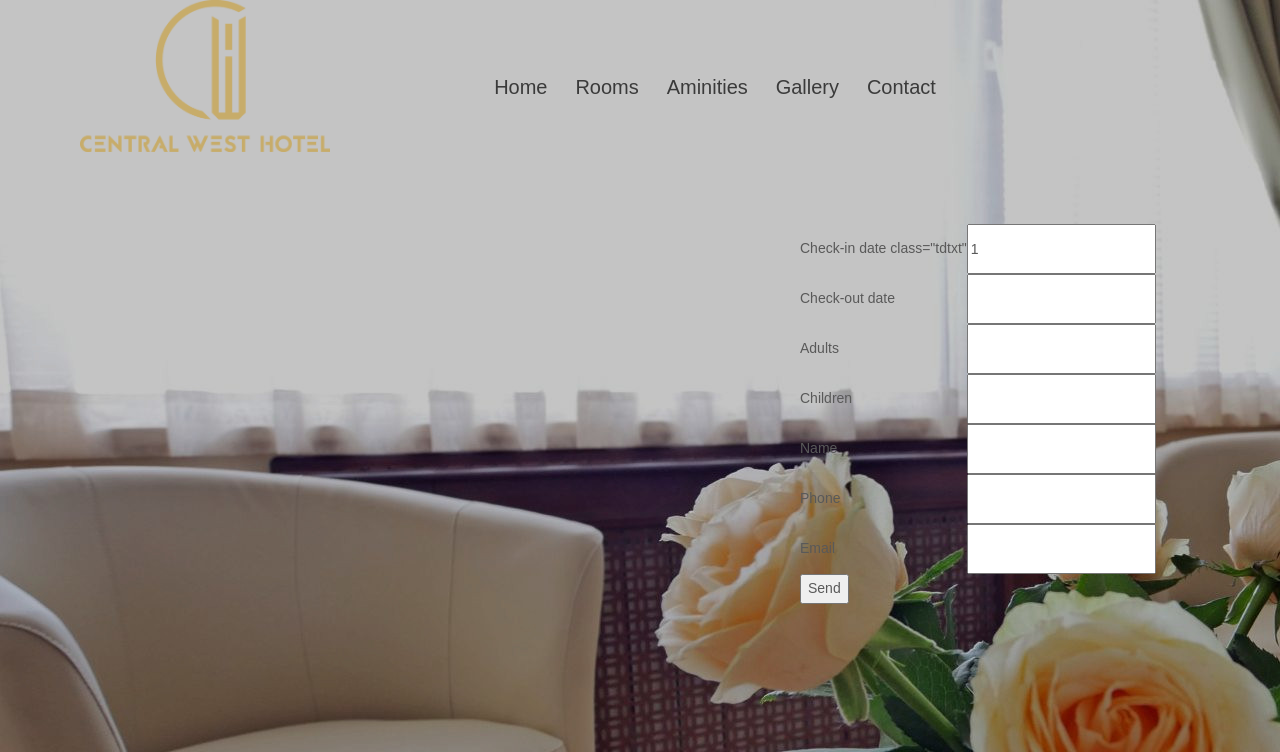
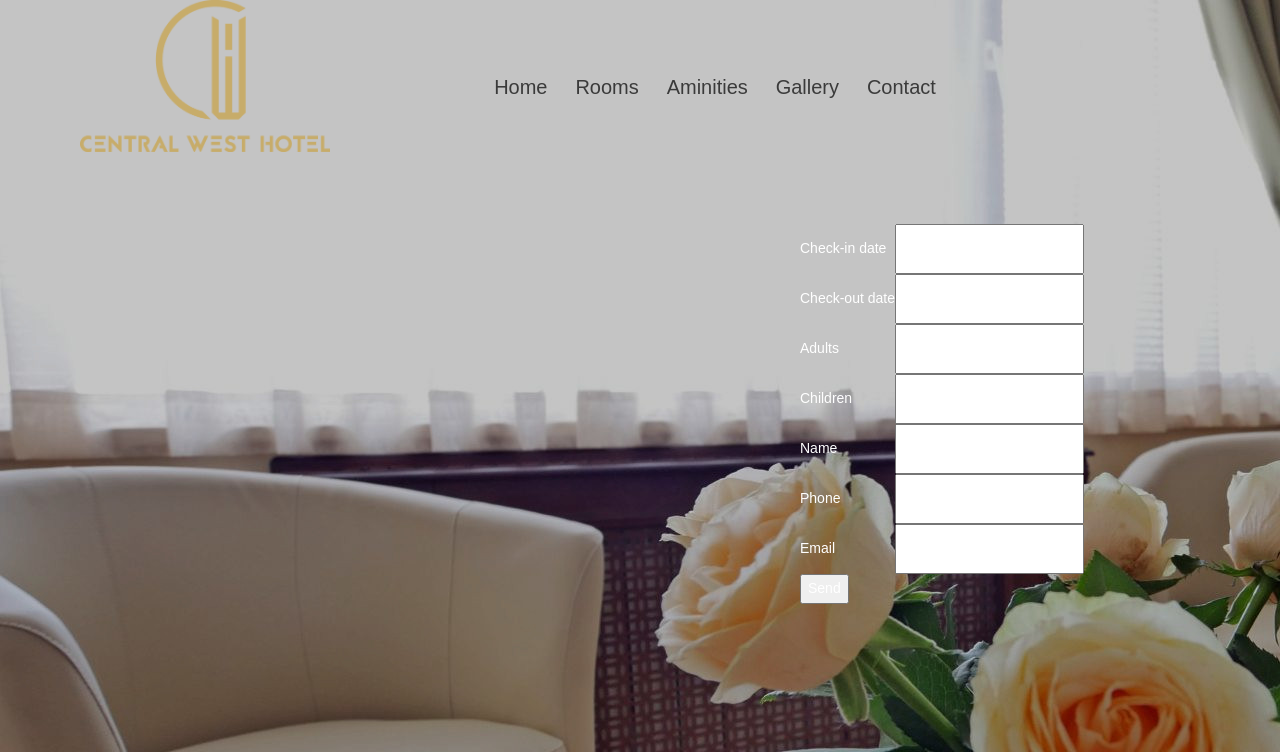
Before and after one commit to joro2404/schoolproject, a PHP site: page /reservation.php?from=1 in a window 1280 px wide. Shown: the part 48-800 px from the top of the page. Run offline with PHP 8.4, Linux system fonts and the light colour scheme; data that the repository does not hold is empty; some libraries are stand-ins or nearby versions; some web fonts are replaced.

Commit message:
IWANT TO WORK WITH SUBLIME

```diff
--- a/reservation.php
+++ b/reservation.php
@@ -24,8 +24,8 @@
 	</script>
 
 	<style>
-	.tdtxt {
-		color: black;
+	td {
+		color: white;
 		font-size:
 	}
 	</style>
@@ -110,7 +110,7 @@
 				$adults = $_GET["adults"];
 				$children = $_GET["children"];
 				echo "<form action=\"reservation.php\"><br><table style=\"margin-top:200px; margin-left:800px\">";
-				echo "<tr><td>Check-in date class=\"tdtxt\"</td> <td><input type=\"text\" id=\"from_new\" value=\"$from\"></td></tr>";
+				echo "<tr><td>Check-in date</td> <td><input type=\"text\" id=\"from_new\" value=\"$from\"></td></tr>";
 				echo "<tr><td>Check-out date </td> <td><input type=\"text\" id=\"to_new\" value=\"$to\"></td></tr>";
 				echo "<tr><td>Adults </td> <td><input type=\"text\" id=\"adults_new\" value=\"$adults\"></td></tr>";
 				echo "<tr><td>Children </td> <td><input type=\"text\" id=\"children_new\" value=\"$children\"></td></tr>";
```
